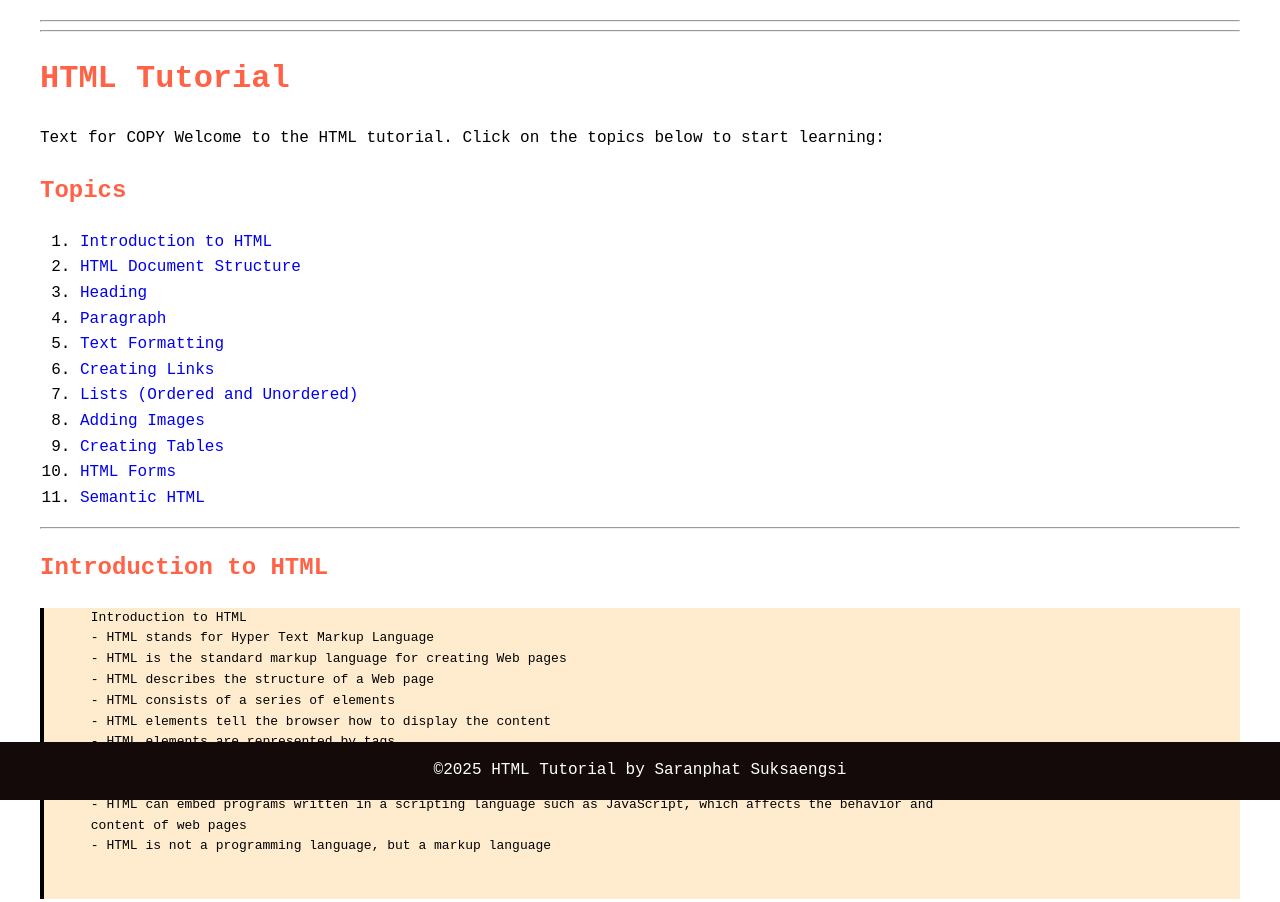
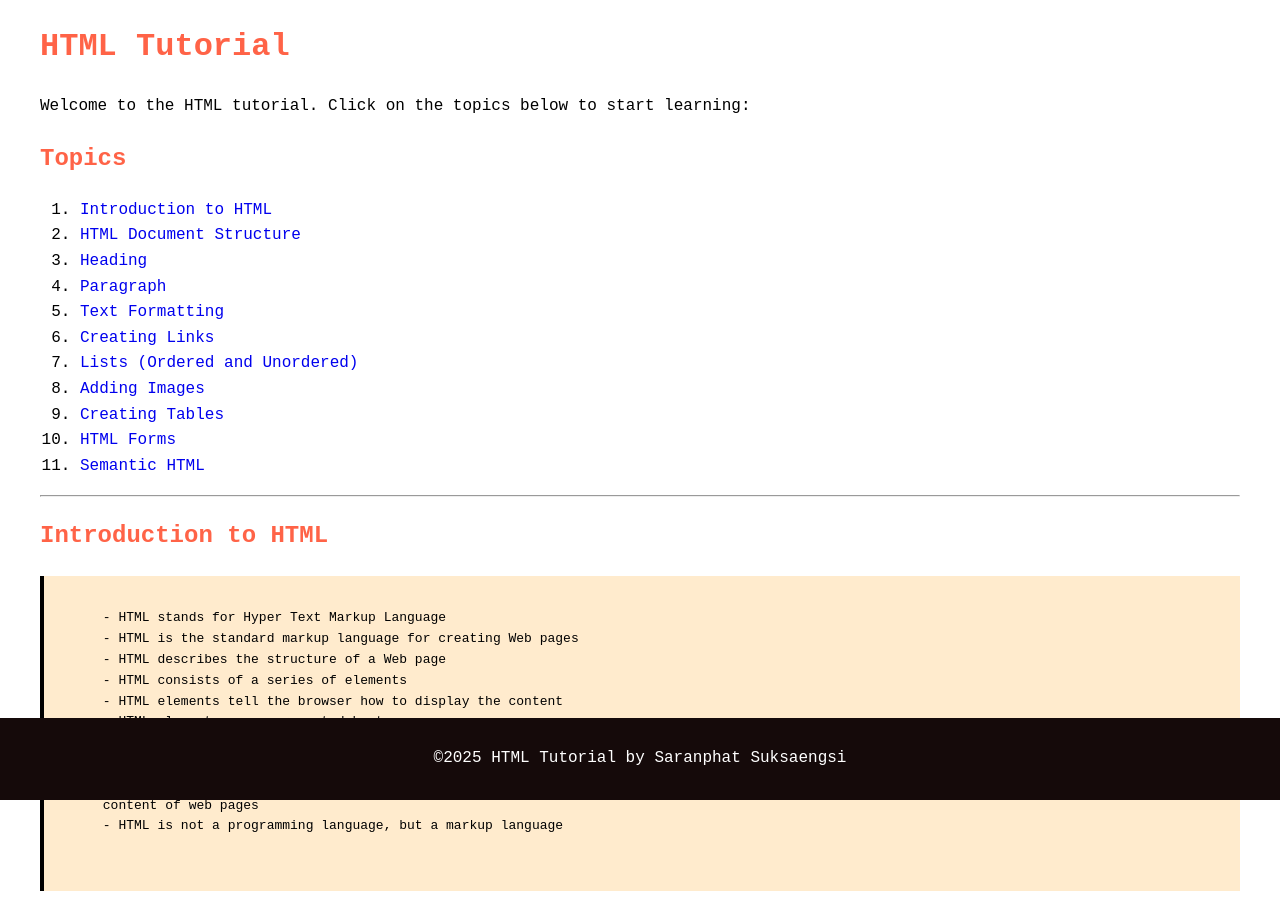
Before and after one commit to Sranphat8/Frontend-Web-W1, a plain HTML site: page index.html in a window 1280 px wide. Shown: the top 902 px of the page. Drawn offline with Linux system fonts and the light colour scheme.

Commit message:
fix structure

```diff
--- a/index.html
+++ b/index.html
@@ -1,5 +1,5 @@
 <!DOCTYPE html>
-<hr lang="en">
+<html lang="en">
   <head>
     <meta charset="UTF-8" />
     <meta name="viewport" content="width=device-width, initial-scale=1.0" />
@@ -9,6 +9,7 @@
         font-family: "Courier New", Courier, monospace;
         line-height: 1.6;
         margin: 20px 40px;
+        padding-bottom: 90px;
       }
 
       h1,
@@ -25,7 +26,7 @@
       }
 
       a:hover {
-        text-decoration:wavy;
+        text-decoration: wavy;
         color: blue;
       }
 
@@ -33,6 +34,7 @@
         background-color: blanchedalmond;
         border-left: 4px solid black;
         white-space: pre-wrap;
+        padding: 12px;
       }
 
       footer {
@@ -43,15 +45,17 @@
       background-color: rgb(21, 10, 10);
       color: white;
       text-align: center;
+      padding: 12px 0;
     }
     </style>
   </head>
-  <hr>
+
+
     <h1>HTML Tutorial</h1>
     <p>
-      Text for COPY Welcome to the HTML tutorial. Click on the topics below to
-      start learning:
+      Welcome to the HTML tutorial. Click on the topics below to start learning:
     </p>
+    <body id="top">
     <h2>Topics</h2>
     <ul>
       <li><a href="#HTML">Introduction to HTML</a></li>
@@ -72,7 +76,7 @@
     <hr>
     <h2 id="HTML">Introduction to HTML</h2>
     <pre>
-      Introduction to HTML
+
       - HTML stands for Hyper Text Markup Language
       - HTML is the standard markup language for creating Web pages
       - HTML describes the structure of a Web page
@@ -88,7 +92,7 @@
     </pre>
     <a href="#">TOP</a>
 
-    </hr>
+    </html>
 
     <hr>
     <!-- Section2 -->
```
